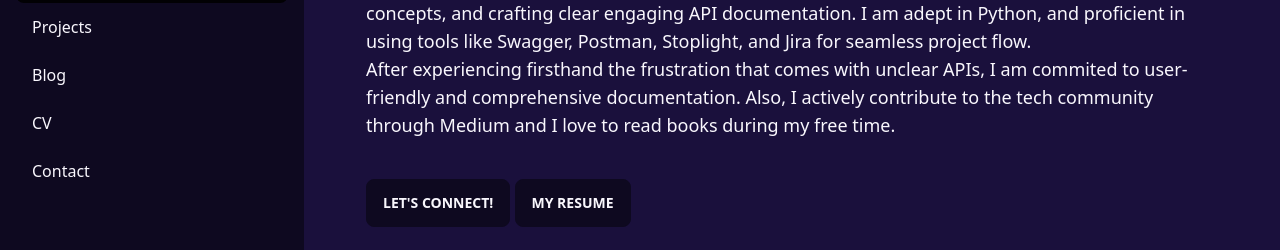
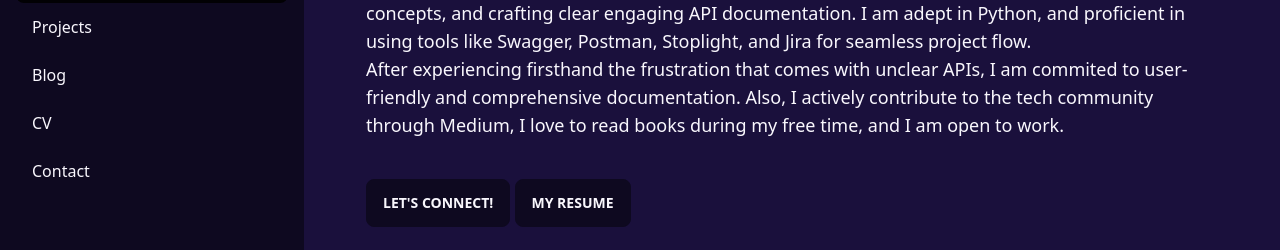
Before and after one commit to Ifedolapo-9/Ifedolapo-Portfolio, an Astro site: page / in a window 1280 px wide. Shown: the part 241-491 px from the top of the page. Built offline with nearby package versions, Linux system fonts and the light colour scheme; Astro itself is replaced by a stand-in of ours.

Commit message:
update intro

```diff
--- a/src/pages/index.astro
+++ b/src/pages/index.astro
@@ -18,7 +18,7 @@ const last_posts = posts.slice(0, 3);
         I am a technical writer with over <b>2 years of experience</b>, passionate about simplifying complex concepts, and crafting clear engaging API documentation.
         I am adept in Python, and proficient in using tools like Swagger, Postman, Stoplight, and Jira for seamless project flow.
         <p> After experiencing firsthand the frustration that comes with unclear APIs, I am commited to user-friendly and comprehensive documentation.
-        Also, I actively contribute to the tech community through Medium and I love to read books during my free time.</p>
+        Also, I actively contribute to the tech community through Medium, I love to read books during my free time, and I am open to work.</p>
       </text>
     </div>
     <div class="mt-8">
```
